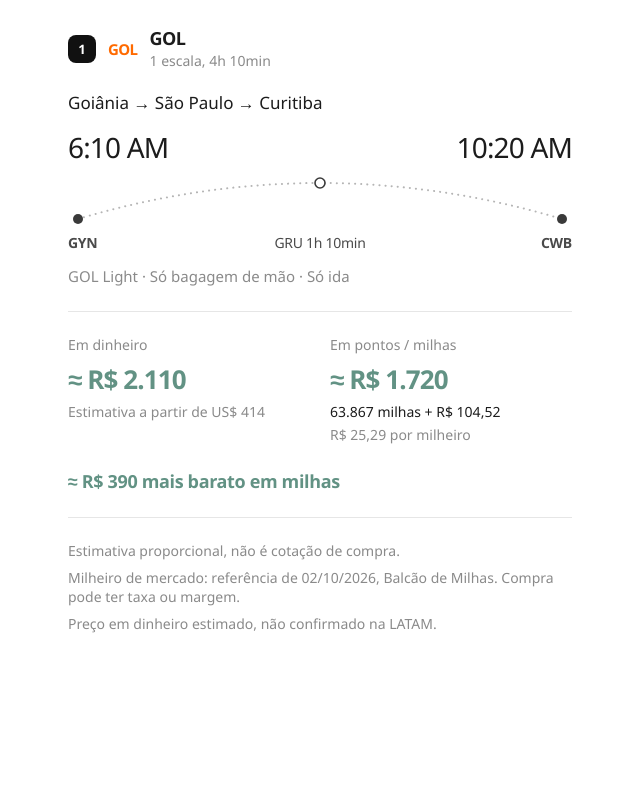
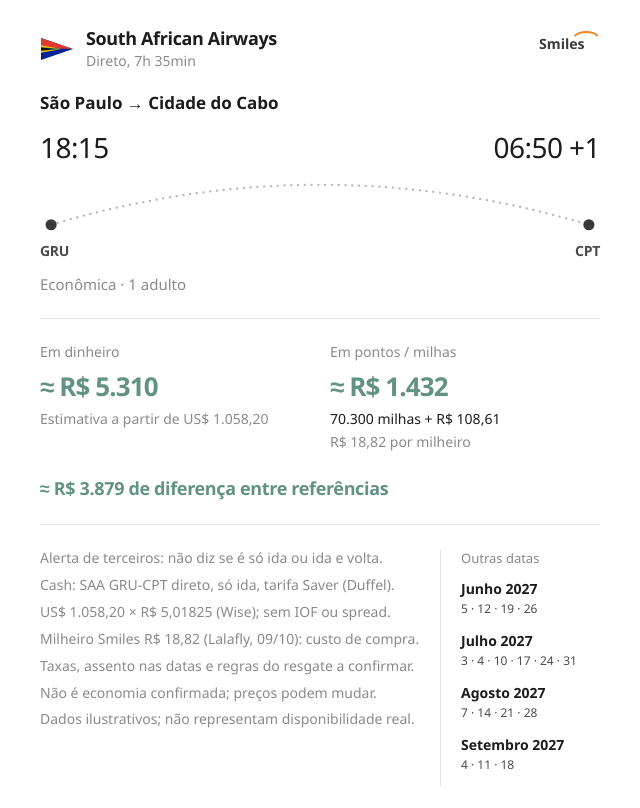
Before and after one commit to renerlemes/curso-milhas-pontos, a website: page docs/resultado-2.html in a window 1280 px wide. Shown: the whole page, without its empty margins (320-960 px from the left). Drawn offline with Linux system fonts and the light colour scheme.

Commit message:
Melhorias

```diff
--- a/docs/resultado-2.html
+++ b/docs/resultado-2.html
@@ -3,120 +3,130 @@
 <head>
 	<meta charset="utf-8">
 	<meta name="viewport" content="width=device-width, initial-scale=1">
-	<title>GOL · Goiânia → Curitiba</title>
+	<title>South African Airways · São Paulo → Cidade do Cabo</title>
+</head>
+<body style="margin:0;background:#fff">
+<div id="resultado-voo">
 	<style>
-		:root {
+		#resultado-voo {
 			--ink: #1c1c1c;
 			--muted: #8a8a8a;
 			--line: #e6e6e6;
 			--sage: #629284;
-			--dot: #3a3a3a;
-			--arc: #b5b5b5;
+			max-width: 560px;
+			margin: 0 auto;
+			padding: 28px 28px 36px;
+			background: #fff;
+			color: var(--ink);
+			font-family: "Segoe UI", system-ui, sans-serif;
+			border-radius: 12px;
 		}
 
-		* {
+		#resultado-voo * {
 			box-sizing: border-box;
 		}
 
-		body {
-			margin: 0;
-			background: #fff;
-			color: var(--ink);
-			font-family: "Segoe UI", system-ui, sans-serif;
-			-webkit-font-smoothing: antialiased;
+		#resultado-voo .flight + .flight {
+			border-top: 1px solid var(--line);
+			margin-top: 24px;
+			padding-top: 24px;
 		}
 
-		.card {
-			width: min(560px, 100%);
-			margin: 0 auto;
-			padding: 28px 28px 36px;
-		}
-
-		.header {
+		#resultado-voo .header {
 			display: flex;
-			align-items: center;
+			align-items: flex-start;
+			justify-content: space-between;
 			gap: 12px;
 		}
 
-		.badge {
-			flex: 0 0 auto;
-			width: 28px;
-			height: 28px;
-			border-radius: 8px;
-			background: #111;
-			color: #fff;
-			display: grid;
-			place-items: center;
-			font-size: 13px;
-			font-weight: 700;
-			line-height: 1;
-		}
-
-		.mark-gol {
-			flex: 0 0 auto;
-			color: #ff6a00;
-			font-size: 15px;
-			font-weight: 800;
-			letter-spacing: -0.04em;
-			line-height: 1;
-		}
-
-		.airline {
+		#resultado-voo .brand {
+			display: flex;
+			align-items: center;
+			gap: 10px;
 			min-width: 0;
 		}
 
-		.airline h2 {
+		#resultado-voo .logo,
+		#resultado-voo .program {
+			display: flex;
+			align-items: center;
+			gap: 6px;
+		}
+
+		#resultado-voo .logo svg {
+			display: block;
+			height: 28px;
+			width: auto;
+		}
+
+		#resultado-voo .program svg {
+			display: block;
+			height: 22px;
+			width: auto;
+		}
+
+		#resultado-voo .airline h2 {
 			margin: 0;
+			color: var(--ink);
 			font-size: 18px;
-			font-weight: 750;
-			letter-spacing: -0.03em;
+			font-weight: 650;
+			letter-spacing: -0.02em;
 			line-height: 1.2;
 		}
 
-		.airline p,
-		.fare,
-		.kicker,
-		.detail,
-		.disclaimer {
+		#resultado-voo .program {
+			flex: 0 0 auto;
+			margin: 2px 0 0;
+			color: var(--ink);
+			font-size: 16px;
+			font-weight: 650;
+			white-space: nowrap;
+		}
+
+		#resultado-voo .airline p,
+		#resultado-voo .fare,
+		#resultado-voo .kicker,
+		#resultado-voo .detail,
+		#resultado-voo .notes p {
 			margin: 0;
 			color: var(--muted);
 			font-size: 14px;
 			line-height: 1.35;
 		}
 
-		.airline p {
+		#resultado-voo .airline p {
 			margin-top: 2px;
 		}
 
-		.cities {
+		#resultado-voo .cities {
 			margin: 22px 0 0;
 			color: var(--ink);
 			font-size: 17px;
-			font-weight: 500;
+			font-weight: 650;
 			line-height: 1.35;
 		}
 
-		.times {
+		#resultado-voo .times {
 			display: flex;
 			justify-content: space-between;
 			margin-top: 18px;
 			font-size: 28px;
-			font-weight: 500;
-			letter-spacing: -0.03em;
+			font-weight: 400;
+			letter-spacing: -0.02em;
 			line-height: 1;
 		}
 
-		.route {
+		#resultado-voo .route {
 			margin-top: 6px;
 		}
 
-		.route svg {
+		#resultado-voo .route svg {
 			display: block;
 			width: 100%;
 			height: auto;
 		}
 
-		.airports {
+		#resultado-voo .airports {
 			display: grid;
 			grid-template-columns: 1fr auto 1fr;
 			align-items: start;
@@ -127,33 +137,33 @@
 			letter-spacing: -0.02em;
 		}
 
-		.airports span:nth-child(2) {
+		#resultado-voo .airports span:nth-child(2) {
 			text-align: center;
 			font-weight: 500;
 		}
 
-		.airports span:nth-child(3) {
+		#resultado-voo .airports span:last-child {
 			text-align: right;
 		}
 
-		.fare {
+		#resultado-voo .fare {
 			margin-top: 14px;
 			font-size: 15px;
 		}
 
-		hr {
+		#resultado-voo hr {
 			border: 0;
 			border-top: 1px solid var(--line);
 			margin: 24px 0;
 		}
 
-		.prices {
+		#resultado-voo .prices {
 			display: grid;
 			grid-template-columns: 1fr 1fr;
 			gap: 20px;
 		}
 
-		.amount {
+		#resultado-voo .amount {
 			margin: 10px 0 0;
 			color: var(--sage);
 			font-size: 26px;
@@ -162,24 +172,23 @@
 			line-height: 1.1;
 		}
 
-		.amount.miles {
-			color: var(--sage);
+		#resultado-voo .amount.miles {
 			font-weight: 650;
 		}
 
-		.detail {
+		#resultado-voo .detail {
 			margin-top: 10px;
 		}
 
-		.detail.strong {
+		#resultado-voo .detail.strong {
 			color: var(--ink);
 		}
 
-		.detail + .detail {
+		#resultado-voo .detail + .detail {
 			margin-top: 4px;
 		}
 
-		.saving {
+		#resultado-voo .saving {
 			margin: 24px 0 0;
 			color: var(--sage);
 			font-size: 18px;
@@ -187,88 +196,147 @@
 			letter-spacing: -0.02em;
 		}
 
-		.disclaimer p {
+		#resultado-voo .footer {
+			display: grid;
+			grid-template-columns: minmax(0, 1fr) 160px;
+			gap: 20px;
+		}
+
+		#resultado-voo .footer.single {
+			grid-template-columns: 1fr;
+		}
+
+		#resultado-voo .notes p + p {
+			margin-top: 8px;
+		}
+
+		#resultado-voo .dates {
+			border-left: 1px solid var(--line);
+			padding-left: 20px;
+		}
+
+		#resultado-voo .dates h3 {
+			margin: 0 0 12px;
+			color: var(--muted);
+			font-size: 13px;
+			font-weight: 400;
+		}
+
+		#resultado-voo .dates dl {
 			margin: 0;
 		}
 
-		.disclaimer p + p {
-			margin-top: 8px;
+		#resultado-voo .dates dt {
+			color: var(--ink);
+			font-size: 14px;
+			font-weight: 650;
+		}
+
+		#resultado-voo .dates dd {
+			margin: 2px 0 14px;
+			color: #4a4a4a;
+			font-size: 12px;
 		}
 
 		@media (max-width: 560px) {
-			.card {
+			#resultado-voo {
 				padding: 20px 16px 28px;
 			}
 
-			.times {
+			#resultado-voo .times {
 				font-size: 24px;
 			}
 
-			.prices {
+			#resultado-voo .prices,
+			#resultado-voo .footer {
 				grid-template-columns: 1fr;
+			}
+
+			#resultado-voo .dates {
+				border-left: 0;
+				border-top: 1px solid var(--line);
+				padding: 16px 0 0;
 			}
 		}
 	</style>
-</head>
-<body>
-	<article class="card">
+	<section class="flight">
 		<header class="header">
-			<div class="badge" aria-hidden="true">1</div>
-			<span class="mark-gol" aria-hidden="true">GOL</span>
+			<div class="brand">
+				<span class="logo"><svg xmlns="http://www.w3.org/2000/svg" viewBox="0 0 36 28" aria-hidden="true"><polygon points="1,3 33,14 1,25" fill="#002395"/><polygon points="1,3 33,14 1,13" fill="#DE3831"/><polygon points="1,11 20,14 1,17" fill="#007A4D"/><polygon points="1,12.2 14,14 1,15.8" fill="#111"/><polygon points="1,10.2 22,14 1,12.2" fill="#FFB612"/><polygon points="1,15.8 22,14 1,17.8" fill="#FFB612"/></svg></span>
 				<div class="airline">
-				<h2>GOL</h2>
-				<p>1 escala, 4h 10min</p>
+					<h2>South African Airways</h2>
+					<p>Direto, 7h 35min</p>
 				</div>
+			</div>
+			<p class="program"><svg xmlns="http://www.w3.org/2000/svg" viewBox="0 0 78 28" aria-label="Smiles"><path d="M46 7c6-6 22-6 28 0" fill="none" stroke="#F58220" stroke-width="2.4" stroke-linecap="round"/><text x="0" y="24" fill="#3a3a3a" font-family="Segoe UI, Arial, sans-serif" font-size="18" font-weight="700">Smiles</text></svg></p>
 		</header>
 
-		<p class="cities">Goiânia → São Paulo → Curitiba</p>
+		<p class="cities">São Paulo → Cidade do Cabo</p>
 
 		<div class="times">
-			<span>6:10 AM</span>
-			<span>10:20 AM</span>
+			<span>18:15</span>
+			<span>06:50 +1</span>
 		</div>
 
 		<div class="route">
-			<svg viewBox="0 0 504 64" role="img" aria-label="GYN, escala em GRU, destino CWB">
+			<svg viewBox="0 0 504 64" role="img" aria-label="GRU, voo direto, destino CPT">
 				<path d="M10 52 Q 252 -20 494 52" fill="none" stroke="#b5b5b5" stroke-width="2" stroke-linecap="round" stroke-dasharray="0.1 6"/>
 				<circle cx="10" cy="52" r="5" fill="#3a3a3a"/>
 				<circle cx="494" cy="52" r="5" fill="#3a3a3a"/>
-				<circle cx="252" cy="16" r="5" fill="#fff" stroke="#3a3a3a" stroke-width="1.6"/>
 			</svg>
 			<div class="airports">
-				<span>GYN</span>
-				<span>GRU 1h 10min</span>
-				<span>CWB</span>
+				<span>GRU</span>
+				<span></span>
+				<span>CPT</span>
 			</div>
 		</div>
 
-		<p class="fare">GOL Light · Só bagagem de mão · Só ida</p>
+		<p class="fare">Econômica · 1 adulto</p>
+	</section>
 
 	<hr>
 
 	<div class="prices">
 		<section>
 			<p class="kicker">Em dinheiro</p>
-				<p class="amount">≈ R$&nbsp;2.110</p>
-				<p class="detail">Estimativa a partir de US$&nbsp;414</p>
+			<p class="amount">≈ R$&nbsp;5.310</p>
+			<p class="detail">Estimativa a partir de US$&nbsp;1.058,20</p>
 		</section>
 		<section>
 			<p class="kicker">Em pontos / milhas</p>
-				<p class="amount miles">≈ R$&nbsp;1.720</p>
-				<p class="detail strong">63.867 milhas + R$&nbsp;104,52</p>
-				<p class="detail">R$&nbsp;25,29 por milheiro</p>
+			<p class="amount miles">≈ R$&nbsp;1.432</p>
+			<p class="detail strong">70.300 milhas + R$&nbsp;108,61</p>
+			<p class="detail">R$&nbsp;18,82 por milheiro</p>
 		</section>
 	</div>
 
-		<p class="saving">≈ R$&nbsp;390 mais barato em milhas</p>
+	<p class="saving">≈ R$&nbsp;3.879 de diferença entre referências</p>
 
 	<hr>
 
-		<div class="disclaimer">
-			<p>Estimativa proporcional, não é cotação de compra.</p>
-			<p>Milheiro de mercado: referência de 02/10/2026, Balcão de Milhas. Compra pode ter taxa ou margem.</p>
-			<p>Preço em dinheiro estimado, não confirmado na LATAM.</p>
+	<div class="footer">
+		<div class="notes">
+			<p>Alerta de terceiros: não diz se é só ida ou ida e volta.</p>
+			<p>Cash: SAA GRU-CPT direto, só ida, tarifa Saver (Duffel).</p>
+			<p>US$ 1.058,20 × R$ 5,01825 (Wise); sem IOF ou spread.</p>
+			<p>Milheiro Smiles R$ 18,82 (Lalafly, 09/10): custo de compra.</p>
+			<p>Taxas, assento nas datas e regras do resgate a confirmar.</p>
+			<p>Não é economia confirmada; preços podem mudar.</p>
+			<p>Dados ilustrativos; não representam disponibilidade real.</p>
 		</div>
-	</article>
-</body>
+		<aside class="dates" aria-label="Outras datas">
+			<h3>Outras datas</h3>
+			<dl>
+				<dt>Junho 2027</dt>
+				<dd>5 · 12 · 19 · 26</dd>
+				<dt>Julho 2027</dt>
+				<dd>3 · 4 · 10 · 17 · 24 · 31</dd>
+				<dt>Agosto 2027</dt>
+				<dd>7 · 14 · 21 · 28</dd>
+				<dt>Setembro 2027</dt>
+				<dd>4 · 11 · 18</dd>
+			</dl>
+		</aside>
+	</div>
+</div></body>
 </html>
```
Also changed, not shown: .cursor/skills/verificar-voo-milhas/SKILL.md, .cursor/skills/verificar-voo-milhas/assets/cartao-voo.html, .cursor/skills/verificar-voo-milhas/assets/logos/companhias/azul.svg (added), .cursor/skills/verificar-voo-milhas/assets/logos/companhias/gol.svg (added), .cursor/skills/verificar-voo-milhas/assets/logos/companhias/latam.svg (added), .cursor/skills/verificar-voo-milhas/assets/logos/companhias/saa.svg (added), .cursor/skills/verificar-voo-milhas/assets/logos/programas/azul-fidelidade.svg (added), .cursor/skills/verificar-voo-milhas/assets/logos/programas/esfera.svg (added), .cursor/skills/verificar-voo-milhas/assets/logos/programas/latam-pass.svg (added), .cursor/skills/verificar-voo-milhas/assets/logos/programas/livelo.svg (added), .cursor/skills/verificar-voo-milhas/assets/logos/programas/smiles.svg (added). Lines whose indentation alone changed are shown as unchanged.
